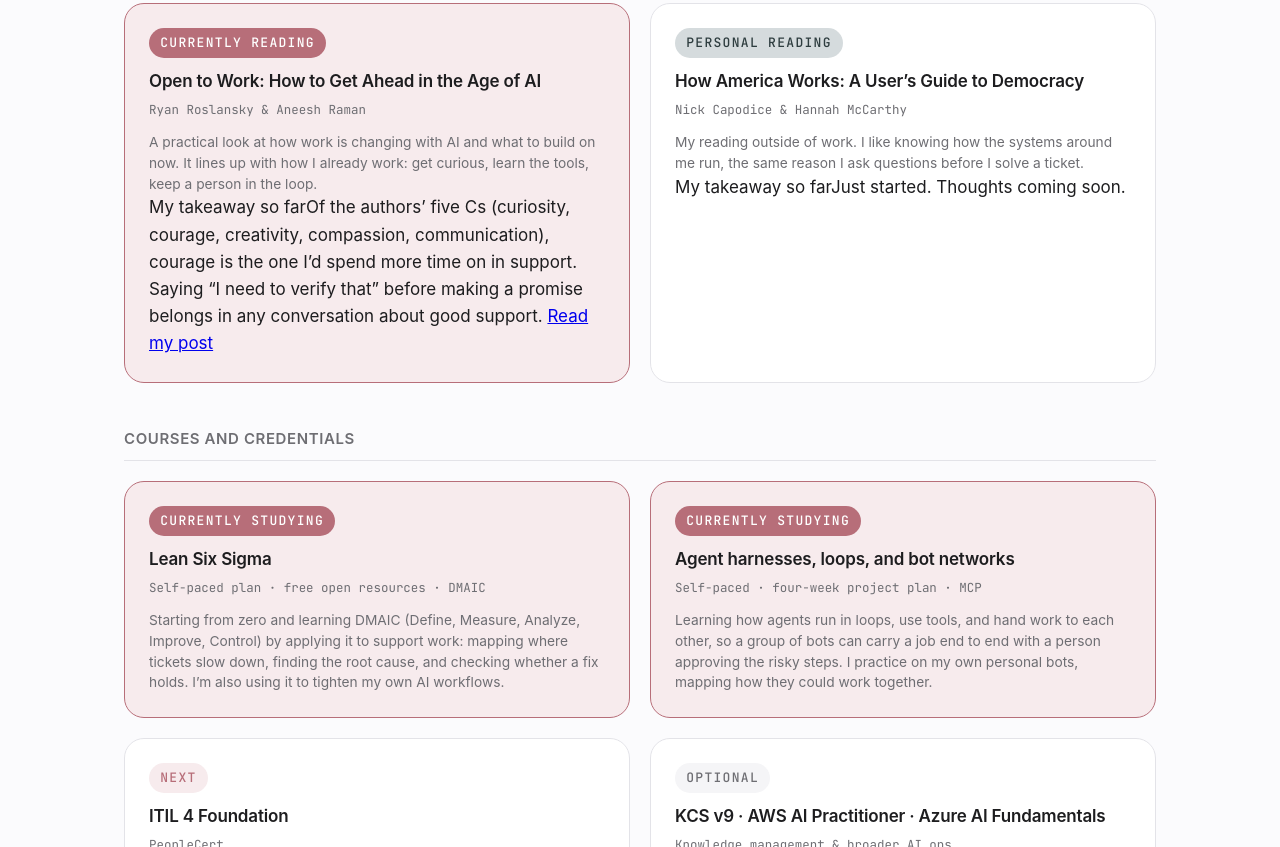
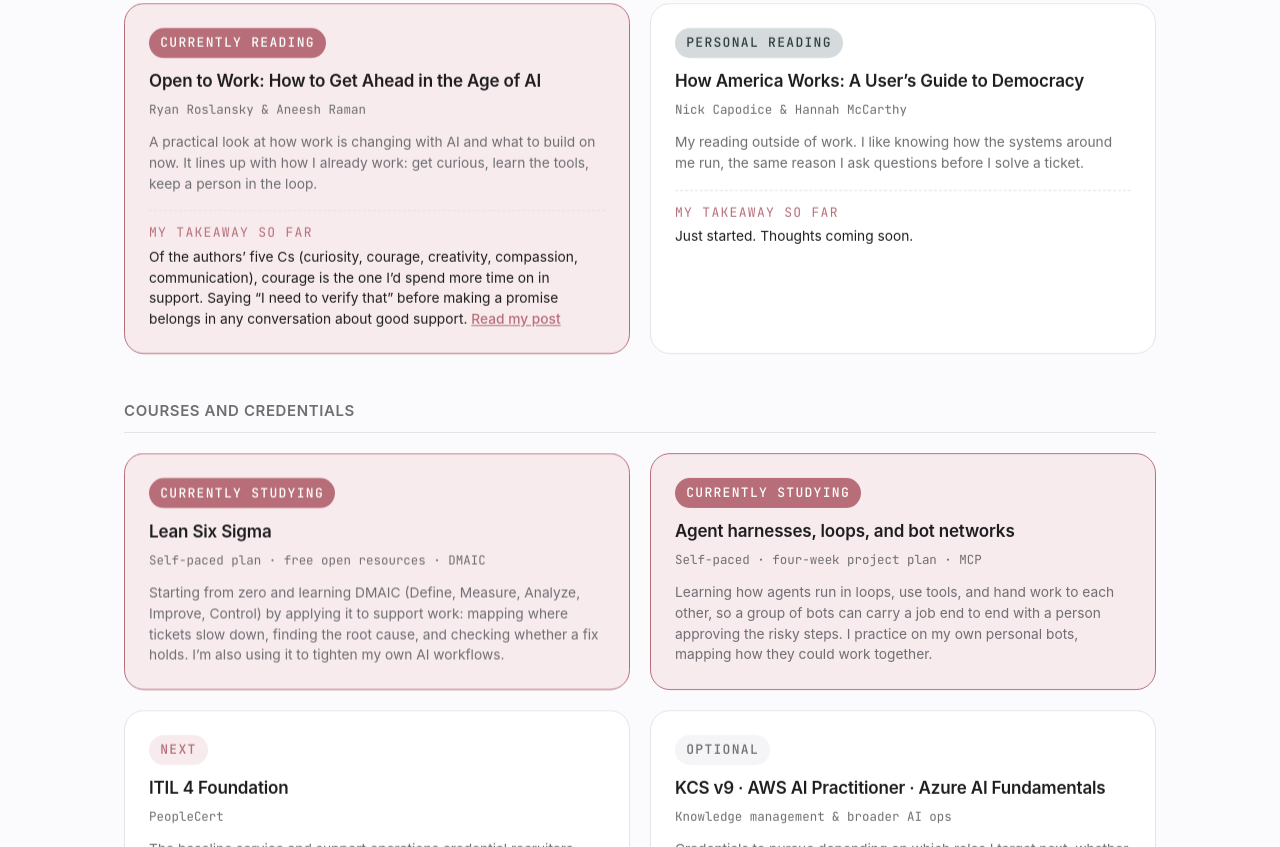
Before and after one commit to janackeh/janackeh-me, a plain HTML site: page index.html in a window 1280 px wide. Shown: the part 11153-12000 px from the top of the page. Drawn offline with Linux system fonts and the light colour scheme; a web font is replaced by a local one.

Commit message:
Style book takeaways

```diff
--- a/style.css
+++ b/style.css
@@ -671,6 +671,25 @@
   .certs-grid-2 { grid-template-columns: 1fr; }
 }
 
+.cert-takeaway {
+  margin-top: var(--space-4);
+  padding-top: var(--space-3);
+  border-top: 1px dashed var(--color-border);
+  font-size: 0.86rem;
+  line-height: 1.5;
+  color: var(--color-text);
+}
+.cert-takeaway-label {
+  display: block;
+  font-family: var(--font-mono);
+  font-size: var(--text-xs);
+  letter-spacing: 0.1em;
+  text-transform: uppercase;
+  color: var(--color-primary);
+  margin-bottom: var(--space-1);
+}
+.cert-takeaway a { color: var(--color-primary); font-weight: 500; }
+
 /* ---------- Skills ---------- */
 .skills-grid {
   display: grid;
```
